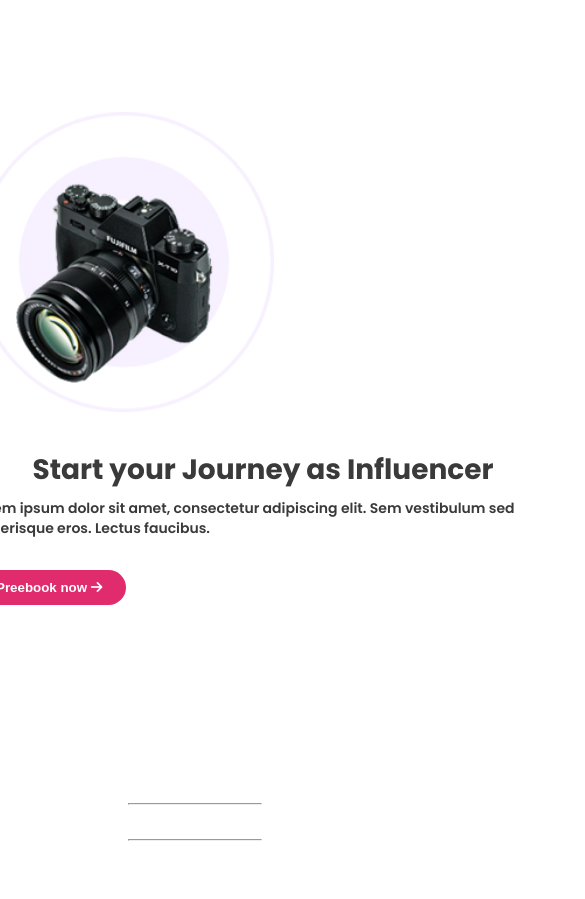
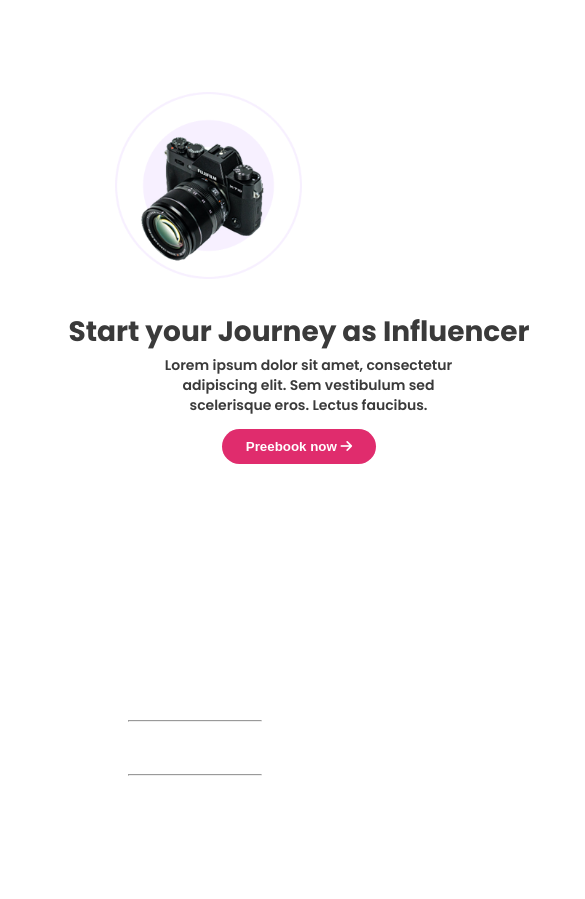
Before and after one commit to ChowdhuryTasfia/assignment, a plain HTML site: page index.html in a window 390 px wide. Shown: the part 138-1037 px from the top of the page, 585 px wide, since content can reach past the window. Drawn offline with Linux system fonts and the light colour scheme.

Commit message:
fixed some problems

```diff
--- a/index.css
+++ b/index.css
@@ -133,7 +133,7 @@ box-shadow: 0px 0px 10px rgba(190, 188, 188, 0.712);
 }
 .dollar{
     font-size: 24px;
-    font-family: "Poppins", serif;
+    font-family: "Inter", serif;
     font-weight: 400;
     margin-top: auto;
     margin-bottom: auto;
@@ -228,6 +228,7 @@ box-shadow: 0px 0px 10px rgba(190, 188, 188, 0.712);
 }
 footer{
     background-color: black;
+    width: 100vw;
 }
 .foothd{
     color: white;
@@ -275,9 +276,38 @@ footer{
         height: auto;
         width: 100%;
     }
+    .mainTitle{
+        font-size: 28px;
+        line-height: 60px;
+    }
+    #mText{
+        font-size: 14px;
+        line-height: auto;
+        width: 321px;
+    }
+    .banner{
+        margin-bottom: 50px;
+    }
+    #podimg{
+        width: 300px;
+    }
+    #lastHead{
+        font-size: 24px;
+        line-height: 30px;
+    }
+    #lastText{
+        font-size: 16px;
+    }
+    .brands{
+        display: flex;
+        justify-content: center;
+    }
+    .brName{
+        margin-right: 40px;
+    }
 }
 @media screen and (max-width:846px) {
-    }
+
     #logo{
         display: block;
      }
@@ -287,7 +317,7 @@ footer{
      .nvt a{
          display: none;
      }
-     #
+
      .cart{
          display: block ;
      }
@@ -297,23 +327,82 @@ footer{
         margin-left: auto;
      }
 
-
+    .banner{
+        margin-bottom: 50px;
+        flex-direction: column-reverse;
+    }
+    .rightDiv{
+        margin-left: 400px;
+        margin-right: auto;
+    }
+    #camImg{
+        height: auto;
+        width: 100%;
+    }
+    .mainTitle{
+        font-size: 45px;
+        text-align: center;
+    }
+    #mText{
+        text-align: center;
+    }
+    .halfWidth{
+        margin-right: auto;
+        margin-left: auto;
+    }
+    .mainText{
+        margin-right:100px;
+        margin-left: 140px;
+    }
+    .lastDiv{
+        flex-direction:column-reverse;
+    }
+    .lastHalf{
+       margin-left: auto;
+       margin-right: auto;
+    }
+    .podText{
+        margin-bottom: 50px;
+    }
+    #lastHead{
+        text-align: center;
+    }
+    #lastText{
+        text-align: center;
+    }
+    .btnDv{
+        display: flex;
+        justify-content: center;
+    }
+    .brands{
+        display:grid;
+        justify-content: center;
+        grid-template-columns: auto auto auto auto;
+        align-items: center;
+    }
+    .brName{
+        margin-right: 30px;
+    }
+    }
 
 @media screen and (max-width:768px) {
     .cardParent{
         grid-template-columns: auto;
      }
+    .rightDiv{
+        margin-left: 250px;
+        margin-right: auto;
+    }
+
 }
 @media screen and (max-width:480px) {
     #camImg{
-        height: 300px;
-        width: auto;
-        margin-top: 20px;
+        height: auto;
+        width: 100%;
     }
     .rightDiv{
-        display: flex;
-        justify-content: center;
-        align-items: center;
+        margin-left: 250px;
+        margin-right: auto;
     }
     .mainTitle{
         font-size: 28px;
--- a/index.html
+++ b/index.html
@@ -30,8 +30,8 @@
  <section class="banner">
     <div class="halfWidth Mtitle">
         <h1 class="mainTitle">Start your Journey as Influencer</h1>
-        <p id="mText">Lorem ipsum dolor sit amet, consectetur adipiscing elit. Sem vestibulum sed scelerisque eros. Lectus faucibus.</p>
-        <div id="btnDv"><button class="btn">Preebook now <i class="fa-solid fa-arrow-right"></i></button></div>
+        <div class="mainText"><p id="mText">Lorem ipsum dolor sit amet, consectetur adipiscing elit. Sem vestibulum sed scelerisque eros. Lectus faucibus.</p></div>
+        <div class="btnDv"><button class="btn">Preebook now <i class="fa-solid fa-arrow-right"></i></button></div>
     </div>
     <div class="halfWidth rightDiv">
         <img id="camImg" src="./picture/Group 33104.png" alt="">
@@ -185,14 +185,14 @@
 
 </section>
 
+<!-- podast sec starts here -->
 <section>
-<!-- podast sec starts here -->
  <div class="lastDiv">
-    <div class="lastHalf podPic"><img src="./picture/podcast.png" alt=""></div>
+    <div class="lastHalf podPic"><img id="podimg" src="./picture/podcast.png" alt=""></div>
  <div class="lastHalf podText">
     <h1 id="lastHead">Featured products at one place</h1>
     <p id="lastText">Amet minim mollit non deserunt ullamco est sit aliqua dolor do amet sint. Velit officia consequat duis enim velit mollit. Exercitation veniam consequat sunt nostrud amet.</p>
-    <button id="lastBtn">Join Now <i class="fa-solid fa-arrow-right"></i></button>
+    <div class="btnDv"><button id="lastBtn">Join Now <i class="fa-solid fa-arrow-right"></i></button></div>
  </div></div>
 </section>
     </main>
```
